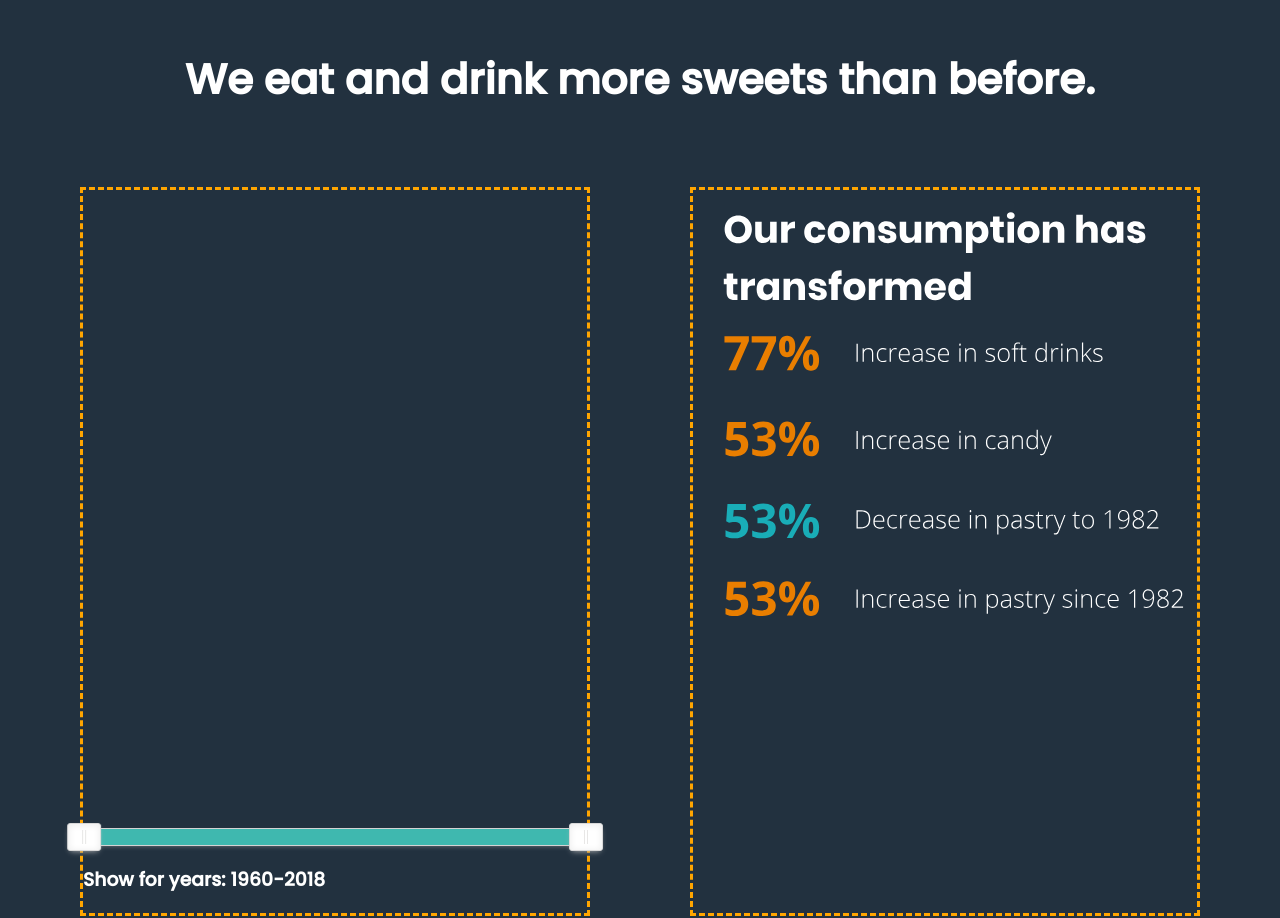
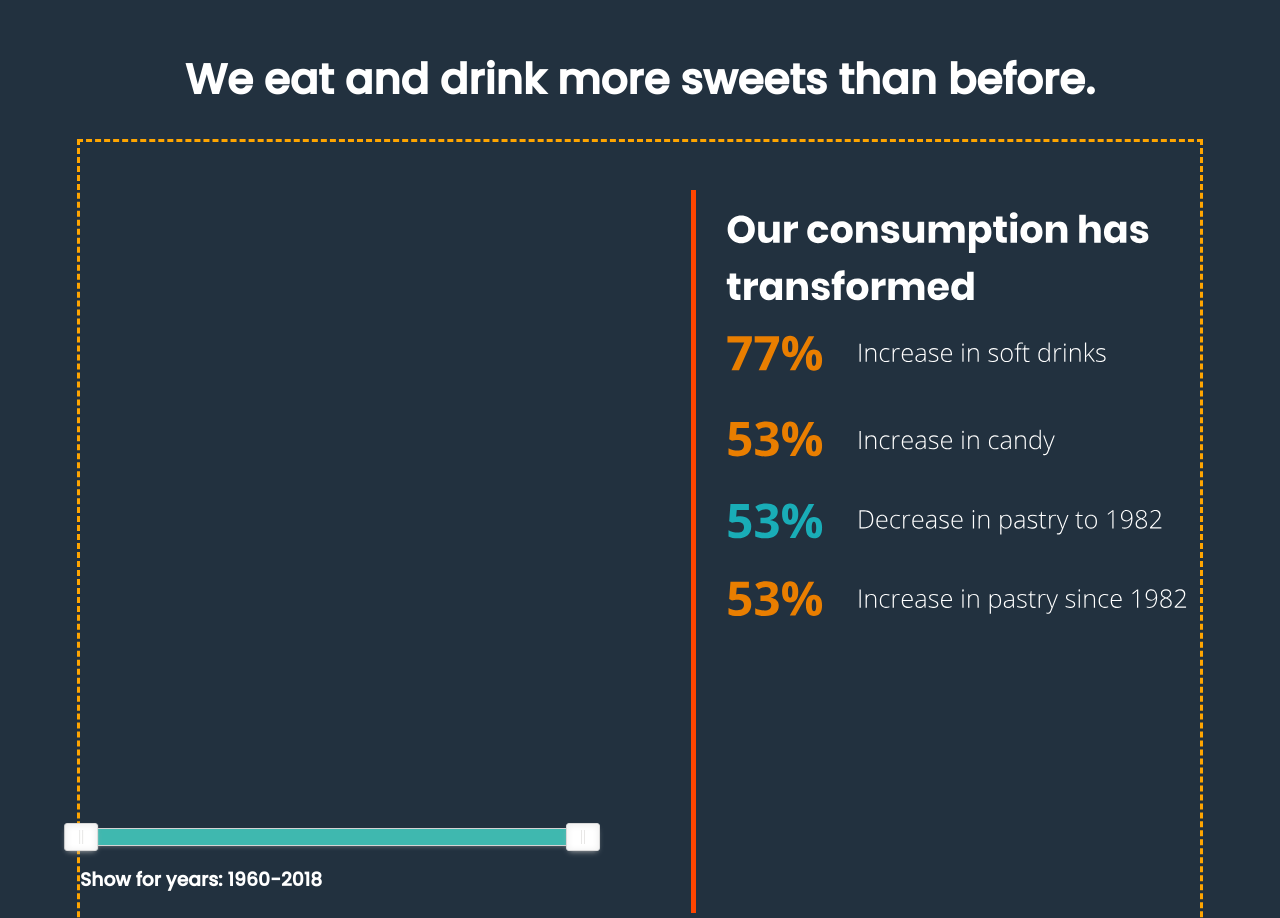
Before and after one commit to josefssonemil/CIU187-individual-project, a plain HTML site: page index.html in a window 1280 px wide. Shown: the part 720-1638 px from the top of the page. Drawn offline with nearby package versions, Linux system fonts and the light colour scheme; some packages are replaced by stand-ins of ours; no server answers; a script that the page names is missing.

Commit message:
More layout changes

```diff
--- a/index.html
+++ b/index.html
@@ -65,9 +65,9 @@
     <h1>We eat and drink more sweets than before.</h1>
 
 
-    <div class="row section max-width white-text">
+    <div class="row section max-width white-text"  style="border-style: dashed; border-color: orange;">
 
-      <div class="column" style="border-style: dashed; border-color: orange;">
+      <div class="column">
           <canvas id="foodChart" height="380px;"> </canvas>
 
       <div id="slider">
@@ -75,7 +75,7 @@
       <h3 class ="white-text" id="yearText">Show for years: 1960-2018</h3>
       </div>
 
-      <div class="column" style="border-style: dashed; border-color: orange;">
+      <div class="column" style="border-left: 5px solid orangered">
 
           <img src="/img/foods-new.svg" style="width: 100%;">
 
@@ -123,6 +123,9 @@
     <img src="/img/diabetes-common.svg" class="center" style="width: 60%; margin-bottom:100px; border-style: dashed; border-color: orange; ">
 
   </div>
+
+
+  <h1 style="text-align:center;">A deeper look at the data</h1>
 
   <div class="row section max-width" style="border-style: dashed; border-color: orange; padding-top:50px;">
     <div class="column">
```
